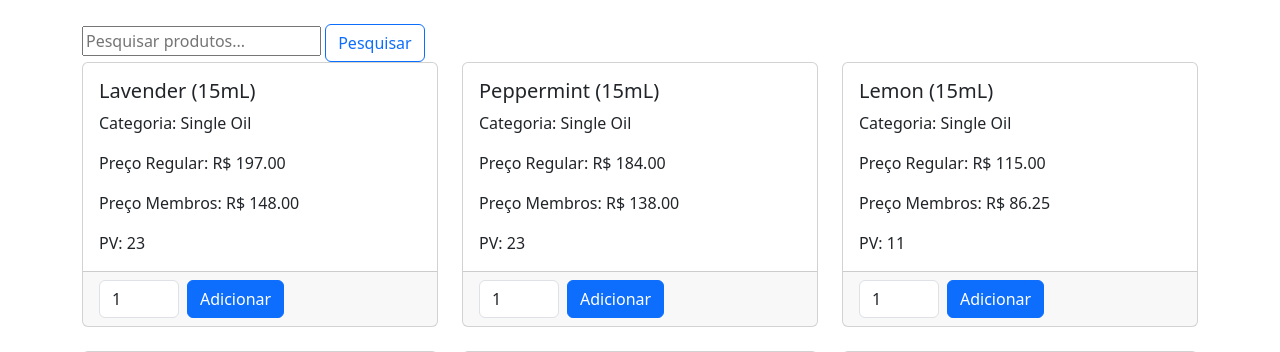
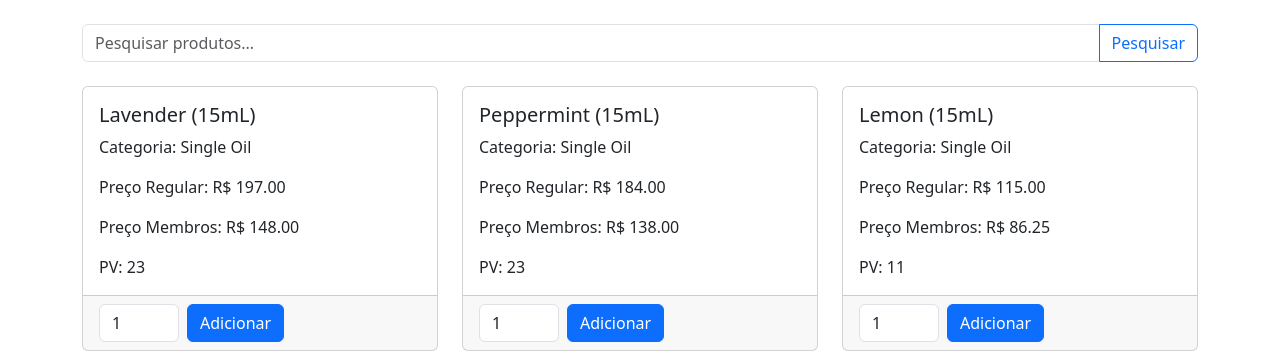
Before and after one commit to vinironconi/advocate-toolkit, a Flask app: page / in a window 1280 px wide. Shown: the part 56-408 px from the top of the page. Run offline with Flask 3, Linux system fonts and the light colour scheme.

Commit message:
Style search bar with bootstrap input group

```diff
--- a/templates/index.html
+++ b/templates/index.html
@@ -1,8 +1,10 @@
 {% extends "layout.html" %}
 {% block content %}
 <form action="/" method="get">
-    <input type="search" name="query" value="{{ query }}" placeholder="Pesquisar produtos...">
-    <button type="submit" class="btn btn-outline-primary">Pesquisar</button>
+    <div class="input-group mb-4">
+        <input type="search" name="query" value="{{ query }}" placeholder="Pesquisar produtos..." class="form-control">
+        <button type="submit" class="btn btn-outline-primary">Pesquisar</button>
+    </div>
 </form>
 {%if products %}
     <div class="row">
--- a/templates/order.html
+++ b/templates/order.html
@@ -18,12 +18,12 @@
         {% if pv_remaining > 0 %}
             <p>Faltam {{"%g" | format(pv_remaining) }} PV para atingir a meta de {{ pv_goal }} PV.</p>
         {% else %}
-            <p>Parabéns! Você atingiu a meta de {{ PV_GOAL }} PV.</p>
+            <p>Parabéns! Você atingiu a meta de {{ pv_goal }} PV.</p>
         {% endif %}
         <form action="/clear_cart" method="post">
             <button type="submit">Limpar carrinho</button>
         </form>
     {%else%}
-        <p>O seu pedido está vazio.</p>
+        <p>O seu carrinho está vazio.</p>
     {%endif%}
 {%endblock%}
```
Also changed, not shown: products.csv (line endings or trailing spaces).
